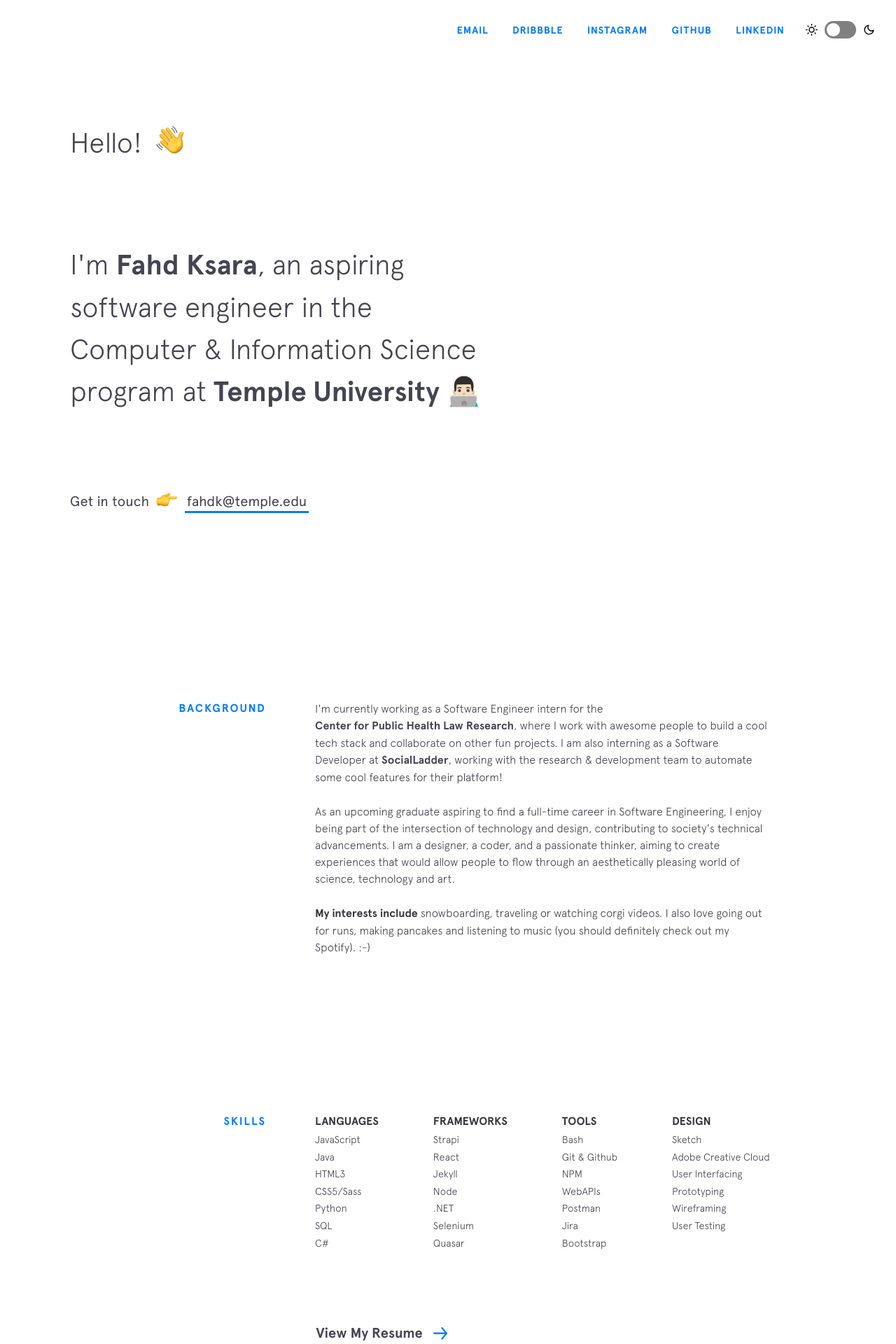
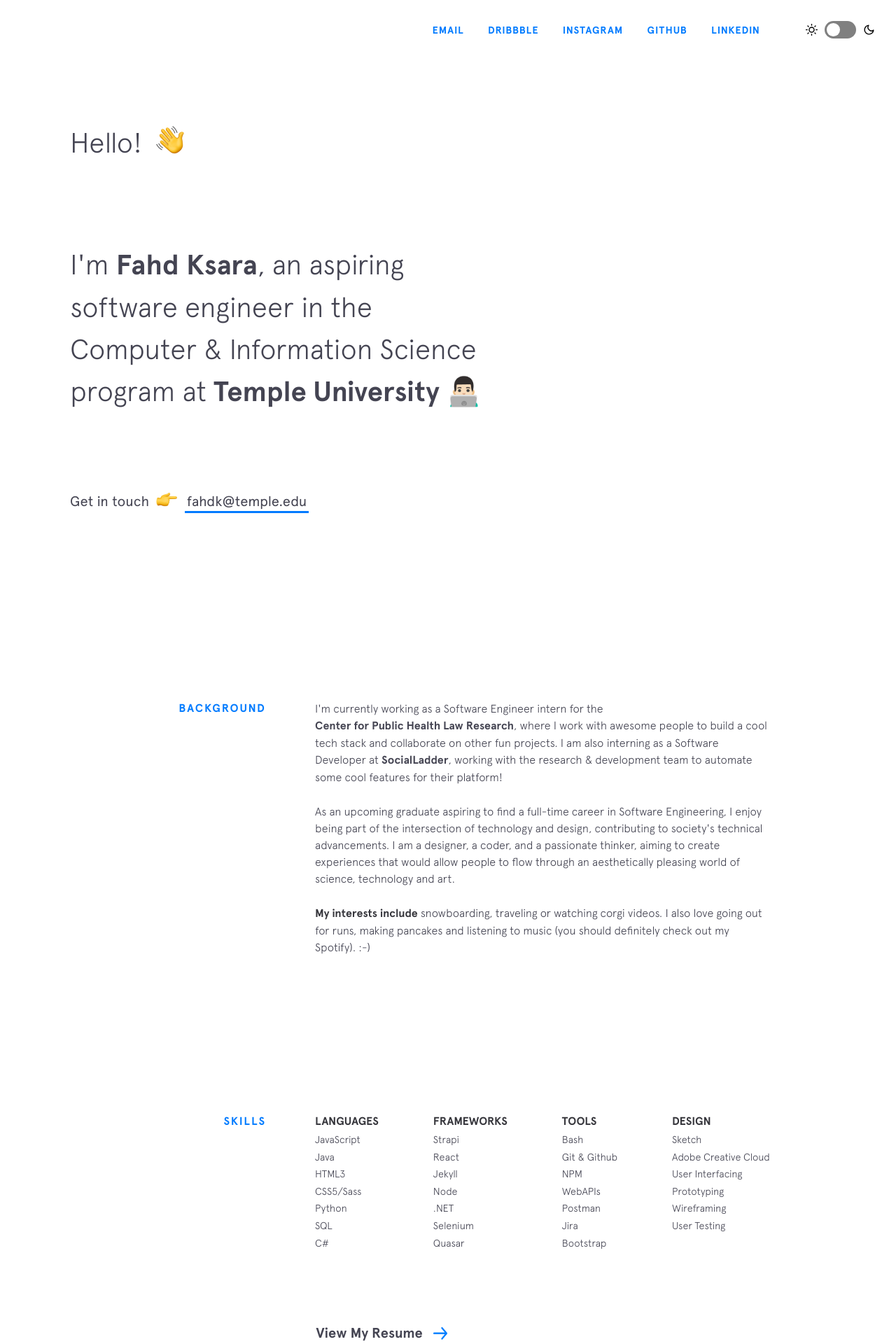
Before and after one commit to Faskyy/FahdK, a Jekyll site: the page built from index.html, in a window 1280 px wide. Shown: the top 1920 px of the page at 70% size. Built offline with Jekyll 4.4.1, drawn with Linux system fonts in a browser that asks for light colours; nearby versions of some CDN libraries.

Commit message:
added spacing

```diff
--- a/_includes/switch.html
+++ b/_includes/switch.html
@@ -1,5 +1,5 @@
 <div class="switch-wrapper">
-  <div class="footer__links" style="padding-right: 15px;">
+  <div class="footer__links" style="padding-right: 50px;">
     {% for link in site.social %}
     <a href="{{link.url}}" target="_blank" title="{{link.title}}">
       <span class="text">{{link.title}}</span>
```
